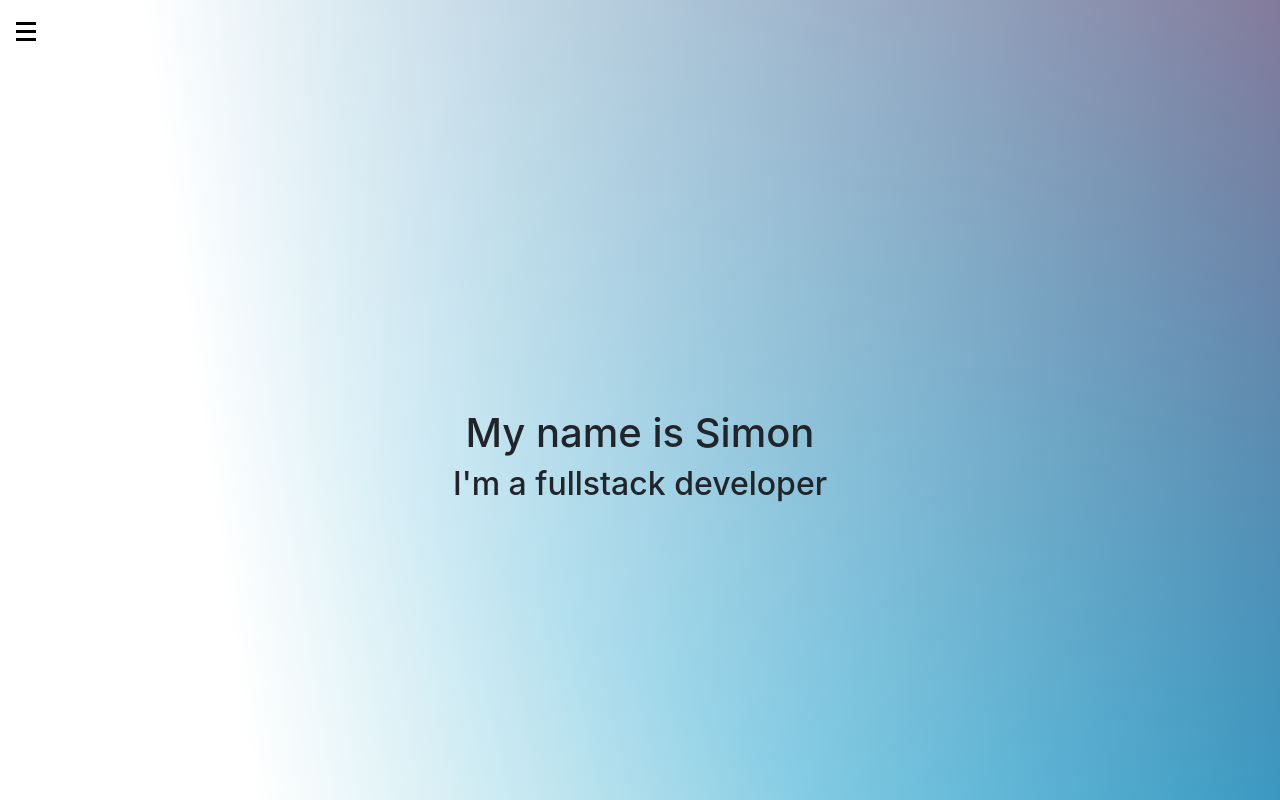
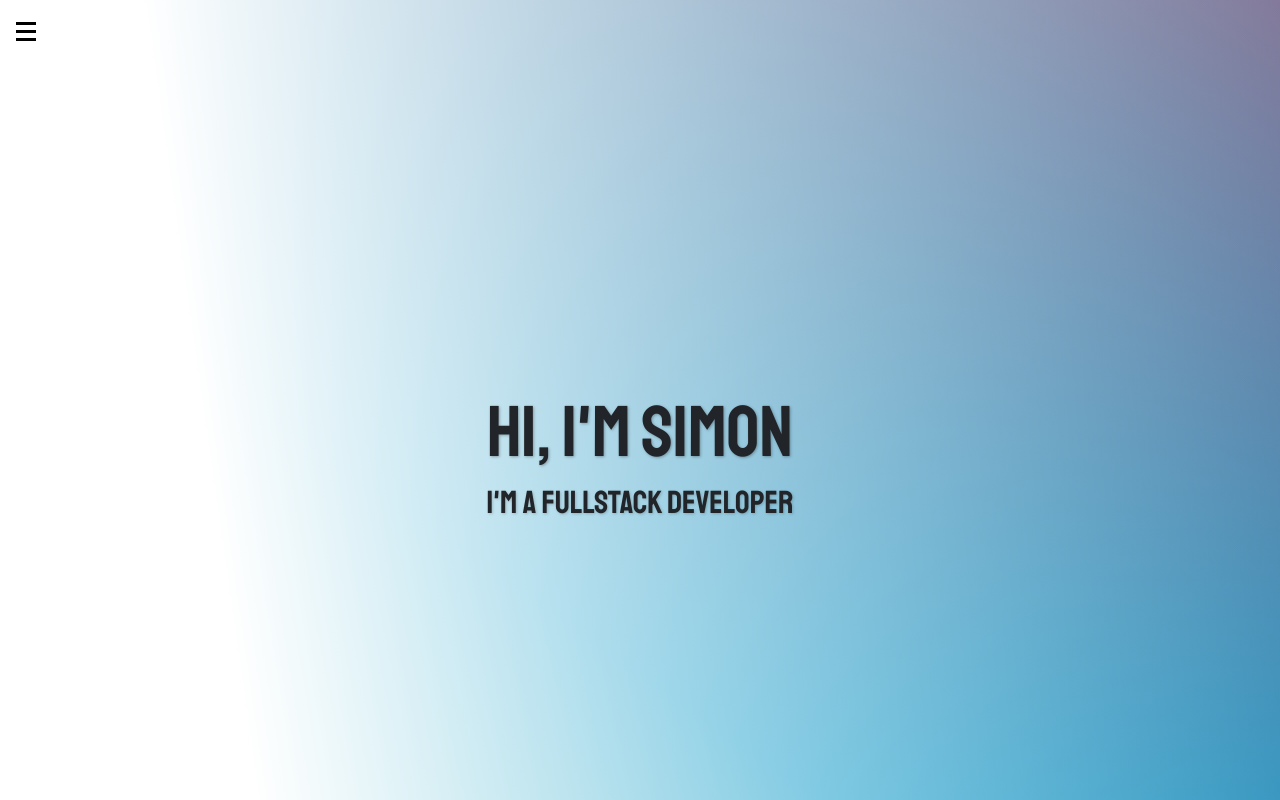
Before and after one commit to SimonBystrom/portfolio-site, a React (Create React App) app: page / in a window 1280 px wide. Shown: the top 800 px of the page. Built offline with nearby package versions, Linux system fonts and the light colour scheme.

Commit message:
cleaned up the font-style

```diff
--- a/public/index.html
+++ b/public/index.html
@@ -9,6 +9,8 @@
       name="description"
       content="Web site created using create-react-app"
     />
+    <link rel="preconnect" href="https://fonts.gstatic.com">
+    <link href="https://fonts.googleapis.com/css2?family=Lato&family=Staatliches&display=swap" rel="stylesheet">
     <link rel="apple-touch-icon" href="%PUBLIC_URL%/logo192.png" />
     <!--
       manifest.json provides metadata used when your web app is installed on a
@@ -29,15 +31,5 @@
   <body>
     <noscript>You need to enable JavaScript to run this app.</noscript>
     <div id="root"></div>
-    <!--
-      This HTML file is a template.
-      If you open it directly in the browser, you will see an empty page.
-
-      You can add webfonts, meta tags, or analytics to this file.
-      The build step will place the bundled scripts into the <body> tag.
-
-      To begin the development, run `npm start` or `yarn start`.
-      To create a production bundle, use `npm run build` or `yarn build`.
-    -->
   </body>
 </html>
--- a/src/App.scss
+++ b/src/App.scss
@@ -11,17 +11,6 @@
     animation: background-gradient-anim 140s infinite;
     position: relative;
 }
-// .background-gradient{
-//     z-index: -1;
-//     width: 100vw;
-//     background: rgb(134,231,184);
-//     background: linear-gradient(35deg, rgba(134,231,184,1) 13%, rgba(0,148,198,1) 38%, rgba(245,100,118,1) 70%, rgba(184,134,231,1) 100%);
-//     position: absolute;
-//     top: 0;
-//     bottom: 0;
-
-//     min-height: 100vh;
-// }
 
 @keyframes background-gradient-anim{
     0% {
@@ -66,4 +55,11 @@
     flex-direction: column;
     align-items: center;
     justify-content: center;
+    h1{
+        font-size: 4.5em;
+        text-shadow: 1px 1px 3px rgba(0,0,0,0.3);
+    }
+    h2{
+        text-shadow: 1px 1px 3px rgba(0,0,0,0.2);
+    }
 }
--- a/src/components/introCard.js
+++ b/src/components/introCard.js
@@ -3,7 +3,7 @@ import React from 'react'
 const IntroCard = () => {
     return (
         <>
-            <h1>My name is Simon</h1>
+            <h1>Hi, I'm Simon</h1>
             <h2>I'm a fullstack developer</h2>
         </>
     )
--- a/src/css/navbar.scss
+++ b/src/css/navbar.scss
@@ -1,6 +1,6 @@
 .navbar{
     display: flex;
-    align-items: center;
+    // align-items: center;
     flex-wrap: nowrap;
     width: 50vw;
     background-color: transparent;
@@ -8,6 +8,24 @@
     font-size: 24px;
     color: black;
     position: relative;
+
+    a{
+        font-size: 18px;
+        font-weight: 200;
+        margin-bottom: 0;
+        padding-bottom: 0;
+        position: relative;
+
+    }
+    a:hover:after{
+        content: '';
+        position: absolute;
+        display: block;
+        left: 0;
+        right: 0;
+        bottom: 0;
+        border-bottom: 2px solid black;
+    }
 }
 
 .hamburger-menu{
--- a/src/index.scss
+++ b/src/index.scss
@@ -1,13 +1,30 @@
 body {
   margin: 0;
-  font-family: -apple-system, BlinkMacSystemFont, 'Segoe UI', 'Roboto', 'Oxygen',
-    'Ubuntu', 'Cantarell', 'Fira Sans', 'Droid Sans', 'Helvetica Neue',
-    sans-serif;
+  // font-family: -apple-system, BlinkMacSystemFont, 'Segoe UI', 'Roboto', 'Oxygen',
+  //   'Ubuntu', 'Cantarell', 'Fira Sans', 'Droid Sans', 'Helvetica Neue',
+  //   sans-serif;
   -webkit-font-smoothing: antialiased;
   -moz-osx-font-smoothing: grayscale;
+  font-family: 'Lato', sans-serif;
+  font-family: 'Staatliches', cursive;
 }
 
 code {
   font-family: source-code-pro, Menlo, Monaco, Consolas, 'Courier New',
     monospace;
 }
+
+h1{
+  font-family: 'Staatliches', cursive;
+}
+h2 {
+  font-family: 'Staatliches', cursive;
+}
+
+p{
+  font-family: 'Lato', sans-serif;
+}
+
+a{
+  font-family: 'Staatliches', cursive;
+}
```
